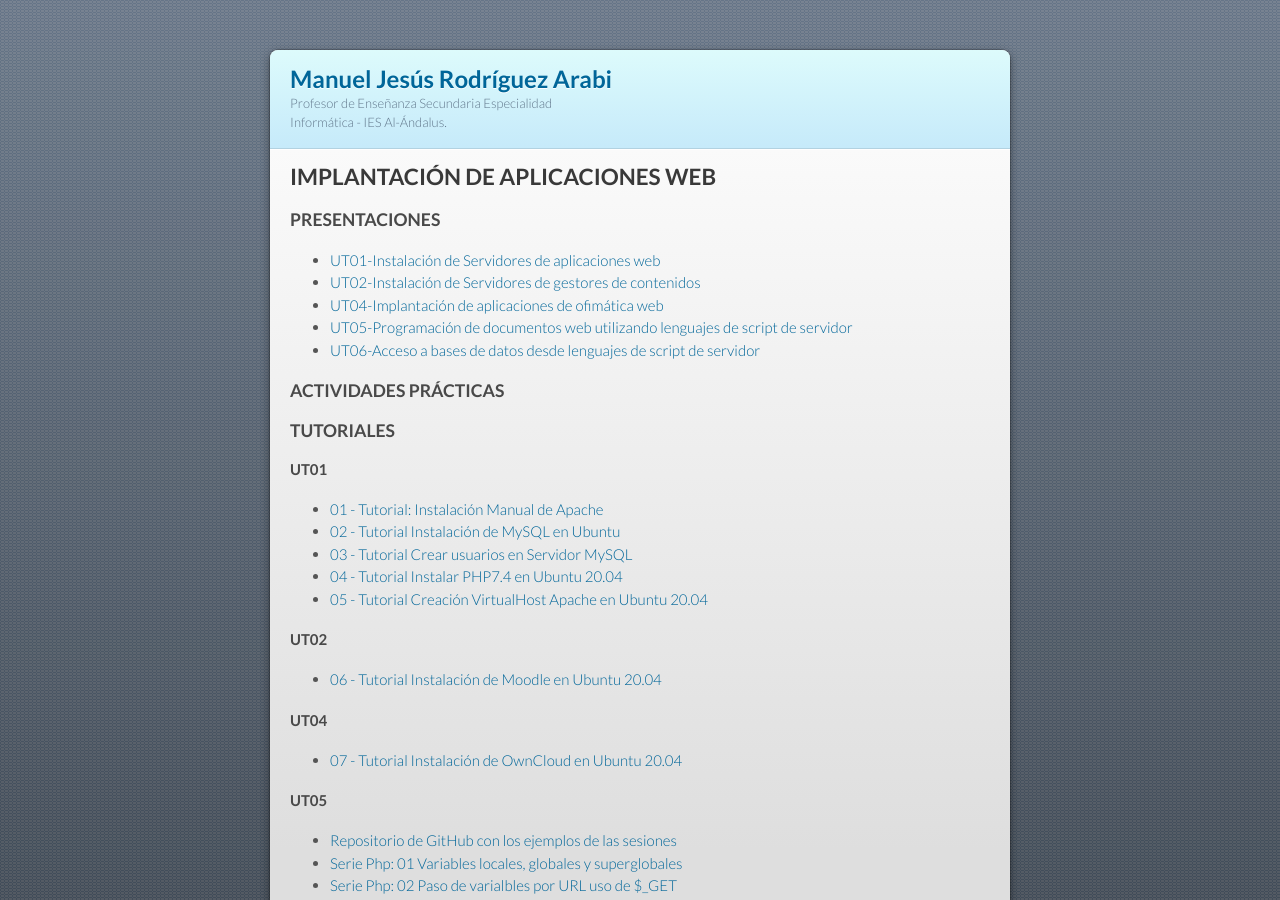
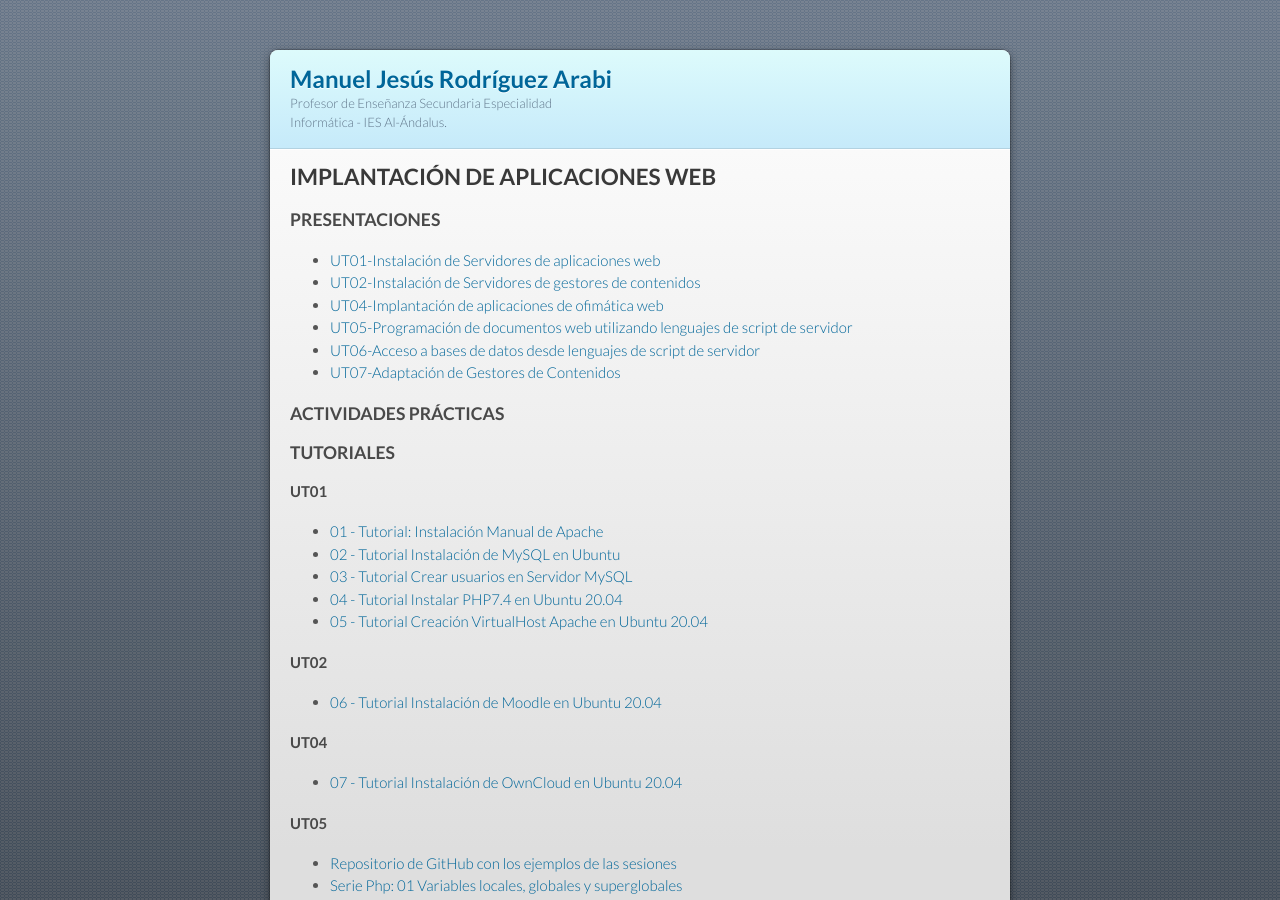
Before and after one commit to mrodara/mrodara.github.io, a Jekyll site: the page built from mods/iaw.md, in a window 1280 px wide and 900 px high. Built offline with Jekyll 4.4.1, drawn with Linux system fonts in a browser that asks for light colours; our own code applies the rules of GitHub Pages for plain Markdown files.

Commit message:
Presentacion UT07 IAW

```diff
--- a/mods/iaw.md
+++ b/mods/iaw.md
@@ -11,6 +11,7 @@ layout: default
 * [UT04-Implantación de aplicaciones de ofimática web](https://slides.com/manueljesusrodriguezarabi/iaw-ut02-instalacion-de-servidores-de-gestores-de-contenidos/fullscreen)
 * [UT05-Programación de documentos web utilizando lenguajes de script de servidor](https://slides.com/manueljesusrodriguezarabi/iaw-ut04-implantacion-de-aplicaciones-de-ofimatica-web/fullscreen)
 * [UT06-Acceso a bases de datos desde lenguajes de script de servidor](https://slides.com/manueljesusrodriguezarabi/code/fullscreen)
+* [UT07-Adaptación de Gestores de Contenidos](https://view.genial.ly/625312d216c2b50018597ec8/presentation-iaw-07-adaptaciongestorescontenidos)
 
 ### ACTIVIDADES PRÁCTICAS
 
```
